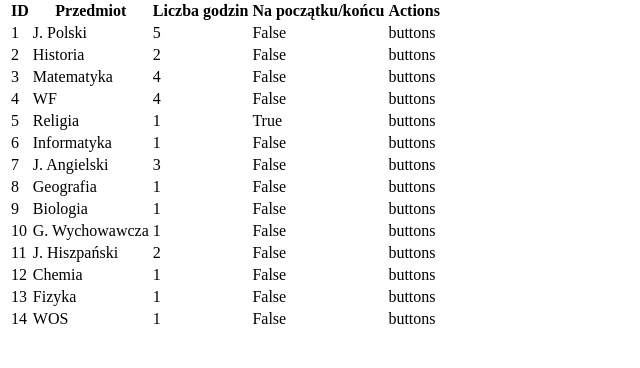
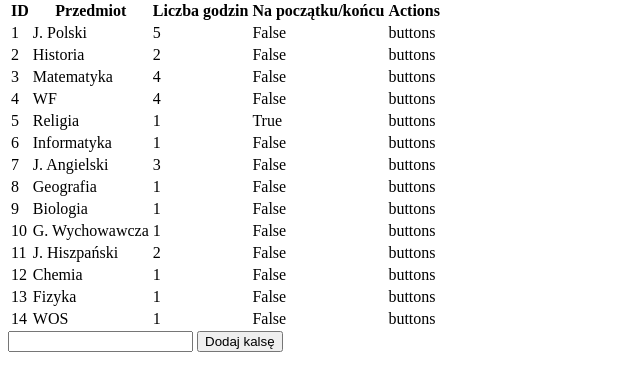
Before and after one commit to malafier/schedule-evolutionary, a Flask app: page /subjects in a window 1280 px wide. Shown: the part 5869-6237 px from the top of the page, without its empty margins (0-640 px from the left). Before the commit the page ends 6193 px from the top, so only its background shows below. Run offline with Flask 3, Linux system fonts and the light colour scheme.

Commit message:
adding groups completed

```diff
--- a/templates/macros/buttons.html
+++ b/templates/macros/buttons.html
@@ -28,3 +28,21 @@
   >{{ text }}
   </button>
 {% endmacro %}
+
+
+{# button with input field on the left #}
+{% macro InputButton(url, target, field, field_type, text, default) %}
+  <form hx-post="{{ url }}" hx-swap="innerHTML" hx-target="{{ target }}"
+        class="flex items-center space-x-2">
+    <div class="flex items-center">
+      <label for="{{ field }}"></label>
+      <input type="{{ field_type }}" id="{{ field }}" name="{{ field }}"
+            {% if default %} value="{{ default }}" {% endif %}
+             class="no-arrows shadow appearance-none border border-gray-300 rounded-l py-2 px-4 text-gray-700 leading-tight focus:outline-none focus:shadow-outline w-24">
+      <button type="submit"
+              class="bg-blue-500 hover:bg-blue-700 text-white font-bold py-2 px-4 rounded-r"
+      >{{ text }}
+      </button>
+    </div>
+  </form>
+{% endmacro %}
--- a/templates/main.html
+++ b/templates/main.html
@@ -19,7 +19,7 @@
   </style>
 </head>
 <body>
-{% from "macros/buttons.html" import Button %}
+{% from "macros/buttons.html" import Button, InputButton %}
 
 <div class="m-2 ml-4 flex flex-wrap space-x-4">
   <button class="bg-blue-500 hover:bg-blue-700 text-white font-bold py-2 px-4 rounded"
@@ -29,6 +29,7 @@
 
   {{ Button(url="/new-plan", target="#statistics", text="Nowy plan") }}
 
+  <!--
   <form hx-post="/next-gens" hx-swap="innerHTML" hx-target="#statistics"
         class="flex items-center space-x-2">
     <div class="flex items-center">
@@ -41,6 +42,9 @@
       </button>
     </div>
   </form>
+  -->
+
+  {{ InputButton(url="/next-gens", target="#statistics", text="Następne generacje", field="n", field_type="number", default=200) }}
 
   {{ Button(url="/best-plan", target="#plan-target", text="Najlepszy plan") }}
 
--- a/templates/subjects.html
+++ b/templates/subjects.html
@@ -1,4 +1,4 @@
-{% from "macros/buttons.html" import Button, DeleteButton %}
+{% from "macros/buttons.html" import Button, DeleteButton, InputButton %}
 
 <div class="overflow-x-auto">
   <h2 class="text-lg font-bold mb-4">Przedmioty</h2>
@@ -32,4 +32,6 @@
       {% endfor %}
     </table>
   {% endfor %}
+
+  {{ InputButton(url="/group", target="#plan-target", text="Dodaj kalsę", field="g-name", field_type="text") }}
 </div>
```
